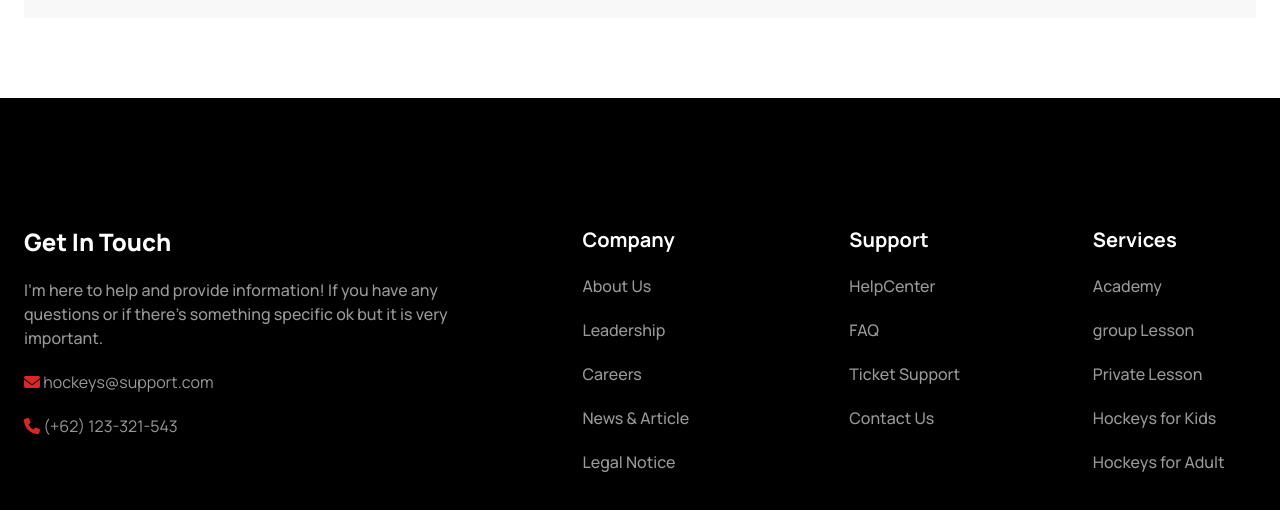
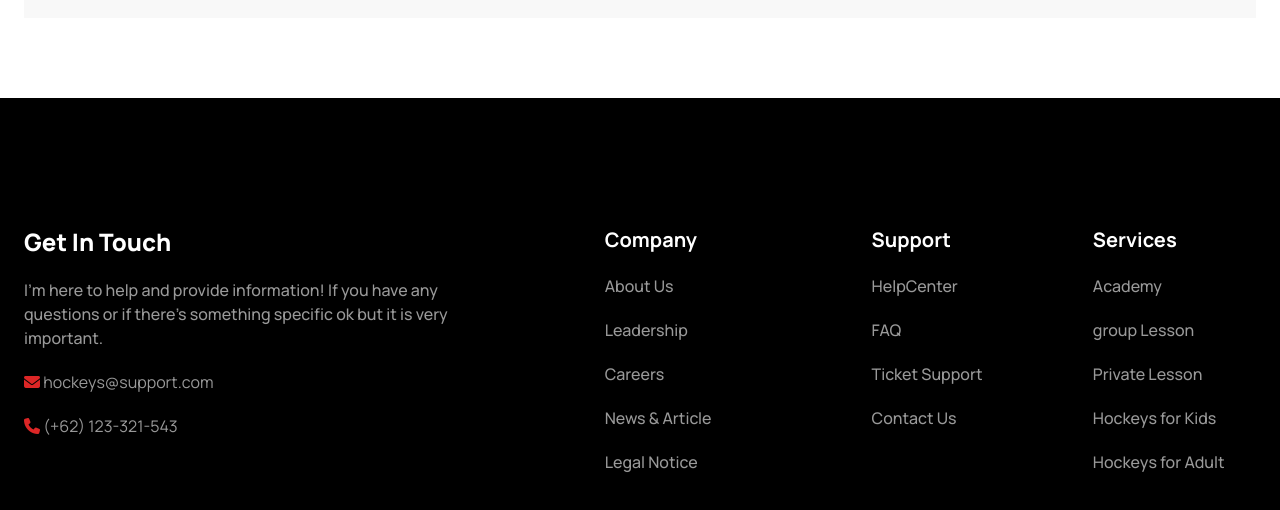
Before and after one commit to ashiquenaim017/B9A3-Hockeys-Assignment, a plain HTML site: page index.html in a window 1280 px wide. Shown: the part 5070-5580 px from the top of the page. Drawn offline with nearby package versions, Linux system fonts and the light colour scheme; files whose address does not match are found by name.

Commit message:
updated the footer section

```diff
--- a/index.html
+++ b/index.html
@@ -907,7 +907,7 @@
         </div>
         <!-- company and support -->
 
-        <div class="lg:col-span-2 flex gap-14" >
+        <div class="lg:col-span-2 flex gap-14  justify-center" >
           <div class="space-y-5 lg:pr-10 lg:ml-14 text-center lg:text-left">
             <h4 class="text-[#FFF] text-xl font-bold">Company</h4>
             <p class="text-[#FFFFFF99] text-base font-medium">About Us</p>
```
